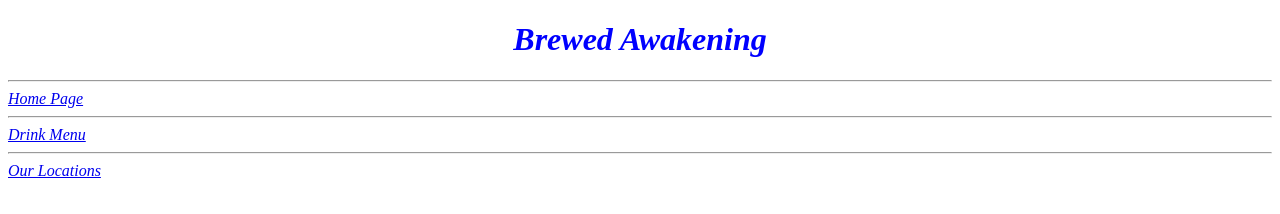
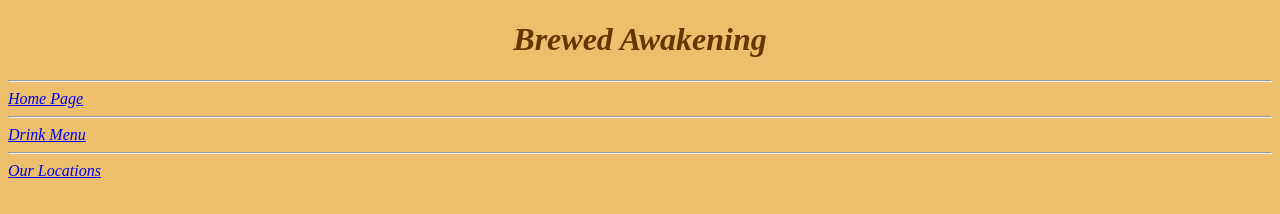
Before and after one commit to LewisCam2406/lewiscam2406.github.io, a plain HTML site: page 1-3/locations.html in a window 1280 px wide. Drawn offline with Linux system fonts and the light colour scheme.

Commit message:
gegegegegeegegeggee

```diff
--- a/1-3/locations.html
+++ b/1-3/locations.html
@@ -4,14 +4,14 @@
         <style>
             div.a{
             text-align: center;
-            color:blue;
+            color:#633602;
             }
         </style>
         <div class="a">
         <title>Coffee Website</title>
         <i><h1>Brewed Awakening</h1></1>
     </head>
-    <body>
+    <body style="background-color:#EBBF6C;">
 
     </body>
 </div>
```
